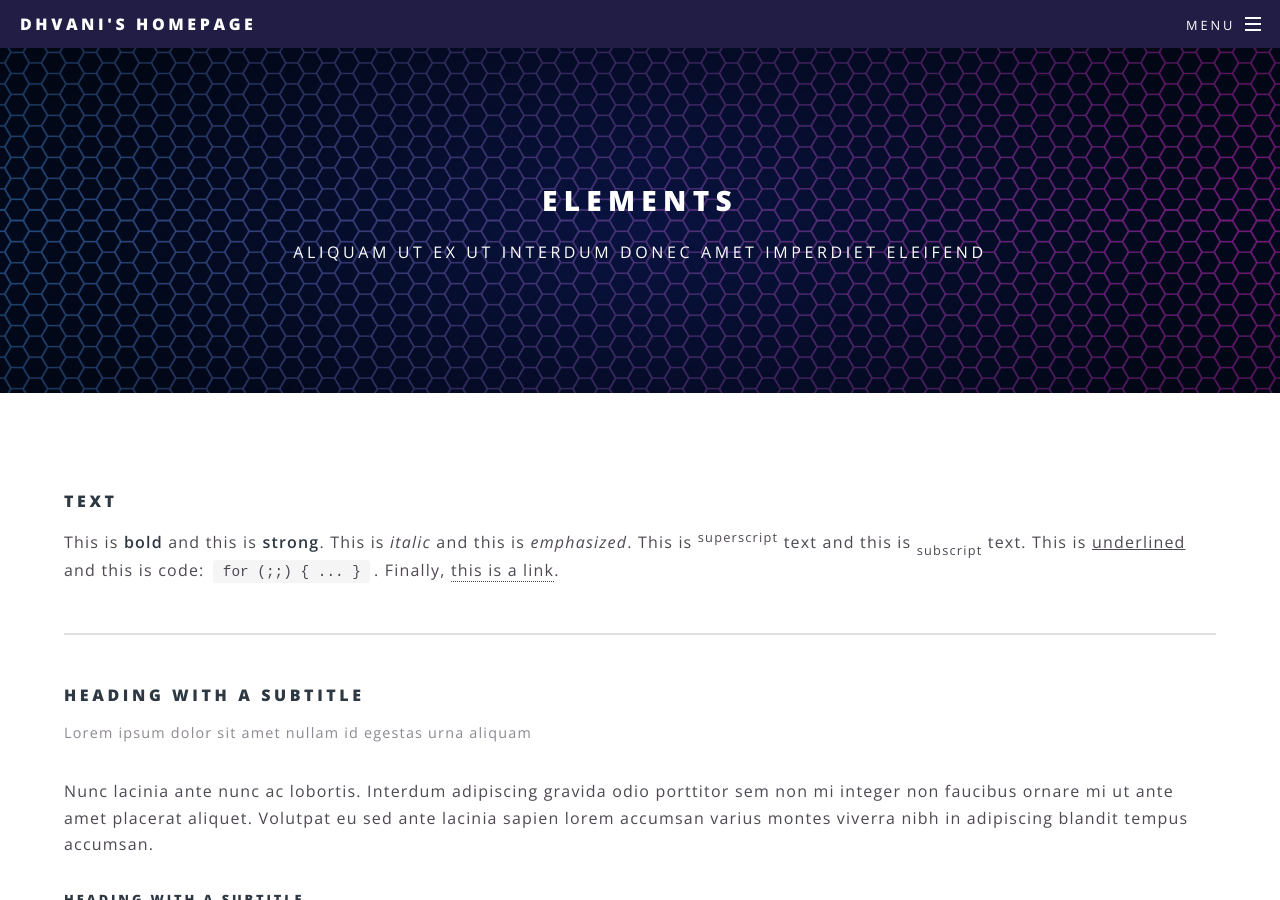
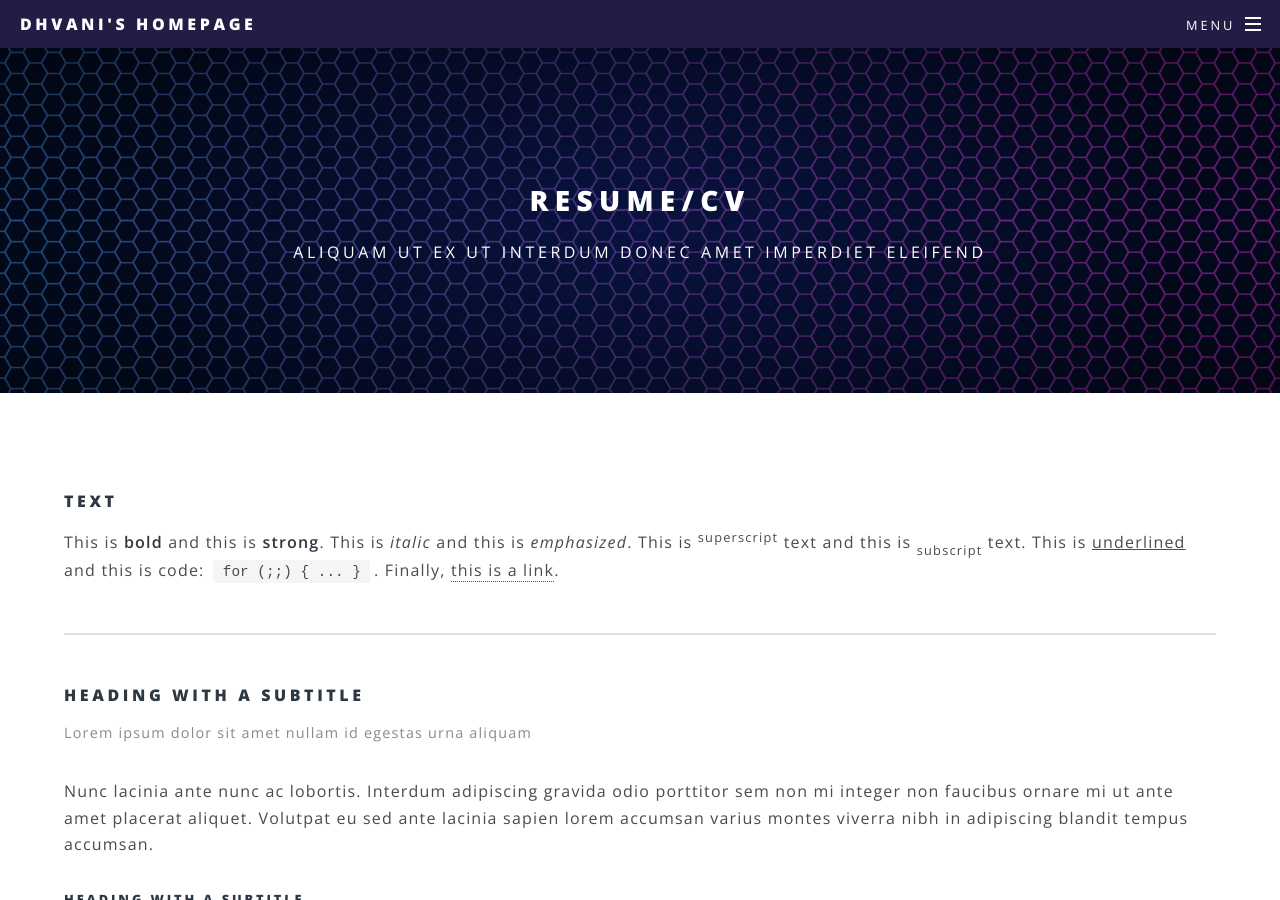
Before and after one commit to dhvani2504/dhvani2504.github.io, a Jekyll site: the page built from resume.html, in a window 1280 px wide and 900 px high. Built offline with Jekyll 4.4.1, drawn with Linux system fonts in a browser that asks for light colours.

Commit message:
Update and rename elements.html to resume.html

```diff
--- a/elements.html
+++ b/resume.html
@@ -1,6 +1,6 @@
 ---
 layout: page
-title: Elements
+title: Resume/CV
 ---
 			<section>
 				<h4>Text</h4>
@@ -75,28 +75,3 @@ print 'It took ' + i + ' iterations to sort the deck.';</code></pre>
 					</div>
 				</div>
 			</section>
-
-			<section>
-				<h4>Form</h4>
-				<form method="post" action="#">
-					<div class="row uniform">
-						<div class="6u 12u$(xsmall)">
-							<input type="text" name="demo-name" id="demo-name" value="" placeholder="Name" />
-						</div>
-						<div class="6u$ 12u$(xsmall)">
-							<input type="email" name="demo-email" id="demo-email" value="" placeholder="Email" />
-						</div>
-
-						</div>
-						<div class="12u$">
-							<textarea name="demo-message" id="demo-message" placeholder="Enter your message" rows="6"></textarea>
-						</div>
-						<div class="12u$">
-							<ul class="actions">
-								<li><input type="submit" value="Send Message" class="special" /></li>
-								<li><input type="reset" value="Reset" /></li>
-							</ul>
-						</div>
-					</div>
-				</form>
-			</section>
```
